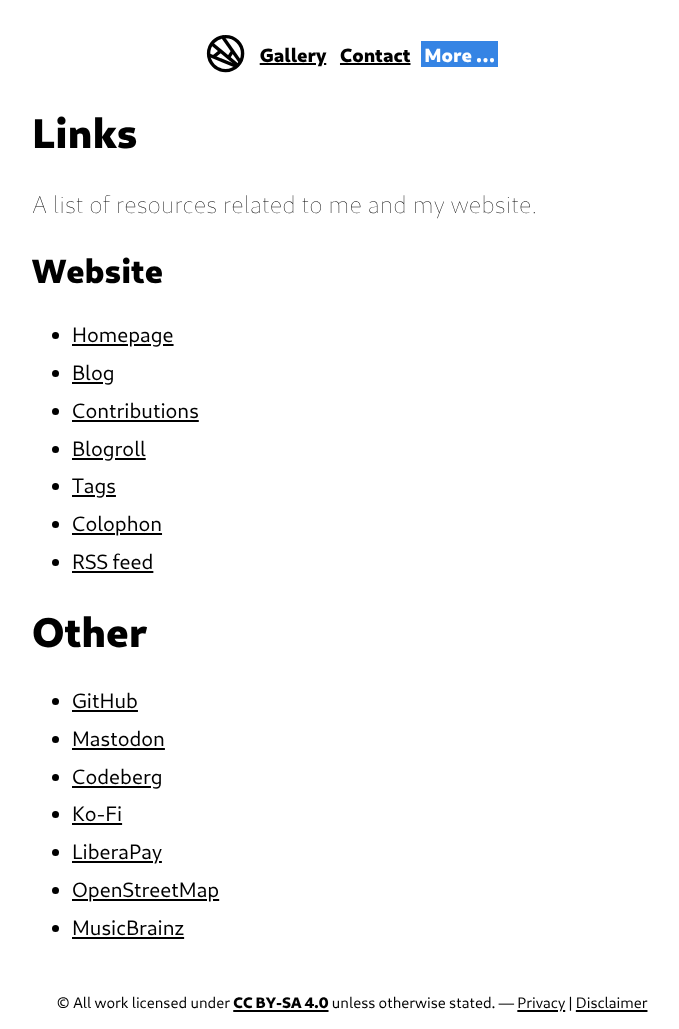
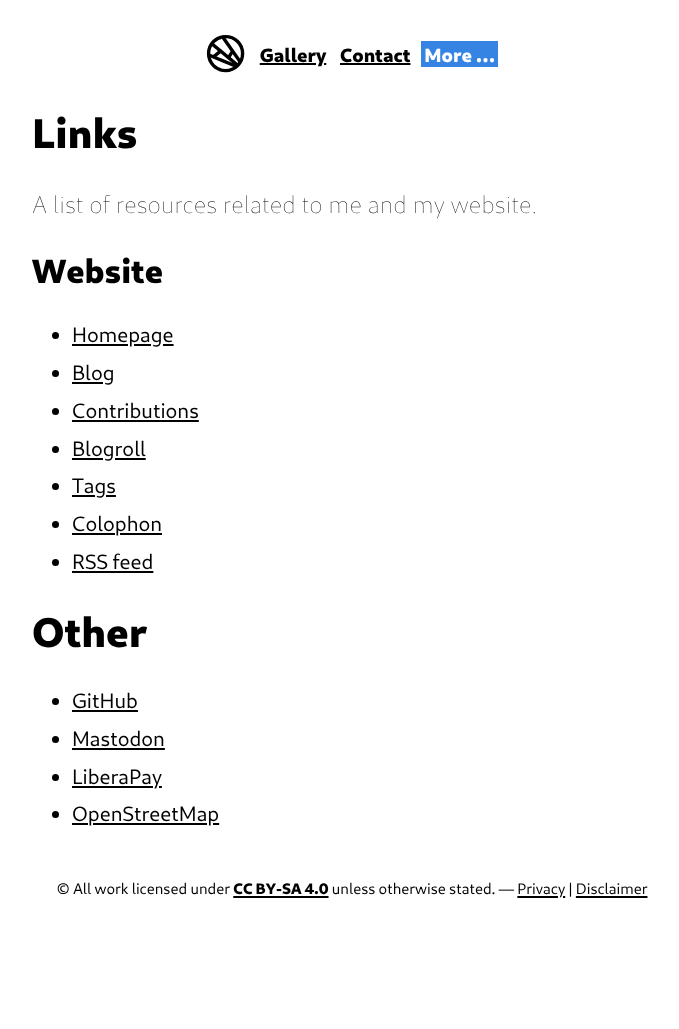
Before and after one commit to konstantintutsch/website, a Jekyll site: the page built from links/index.html, in a window 1280 px wide. Shown: the whole page, without its empty margins (288-967 px from the left). Built offline with Jekyll 4.4.1, drawn with Linux system fonts in a browser that asks for light colours; after the commit the page ends 915 px from its top, so only the background shows below that.

Commit message:
Remove accounts

```diff
--- a/_data/navigation.yaml
+++ b/_data/navigation.yaml
@@ -27,16 +27,10 @@
     id: "github"
   - name: "Mastodon"
     id: "fediverse"
-  - name: "Codeberg"
-    id: "codeberg"
-  - name: "Ko-Fi"
-    id: "ko-fi"
   - name: "LiberaPay"
     id: "liberapay"
   - name: "OpenStreetMap"
     id: "osm"
-  - name: "MusicBrainz"
-    id: "musicbrainz"
 
 home:
   - name: "Gallery"
--- a/_data/social.yaml
+++ b/_data/social.yaml
@@ -3,16 +3,10 @@
   url: "mailto:me@konstantintutsch.com"
 - id: "github"
   url: "https://github.com/konstantintutsch"
-- id: "codeberg"
-  url: "https://codeberg.org/konstantintutsch"
 - id: "fediverse"
   value: "@konstantin@fosstodon.org"
   url: "https://fosstodon.org/@konstantin"
-- id: "ko-fi"
-  url: "https://ko-fi.com/konstantintutsch"
 - id: "liberapay"
   url: "https://liberapay.com/konstantintutsch"
 - id: "osm"
   url: "https://www.openstreetmap.org/user/konstantintutsch"
-- id: "musicbrainz"
-  url: "https://musicbrainz.org/user/kokoedits"
```
